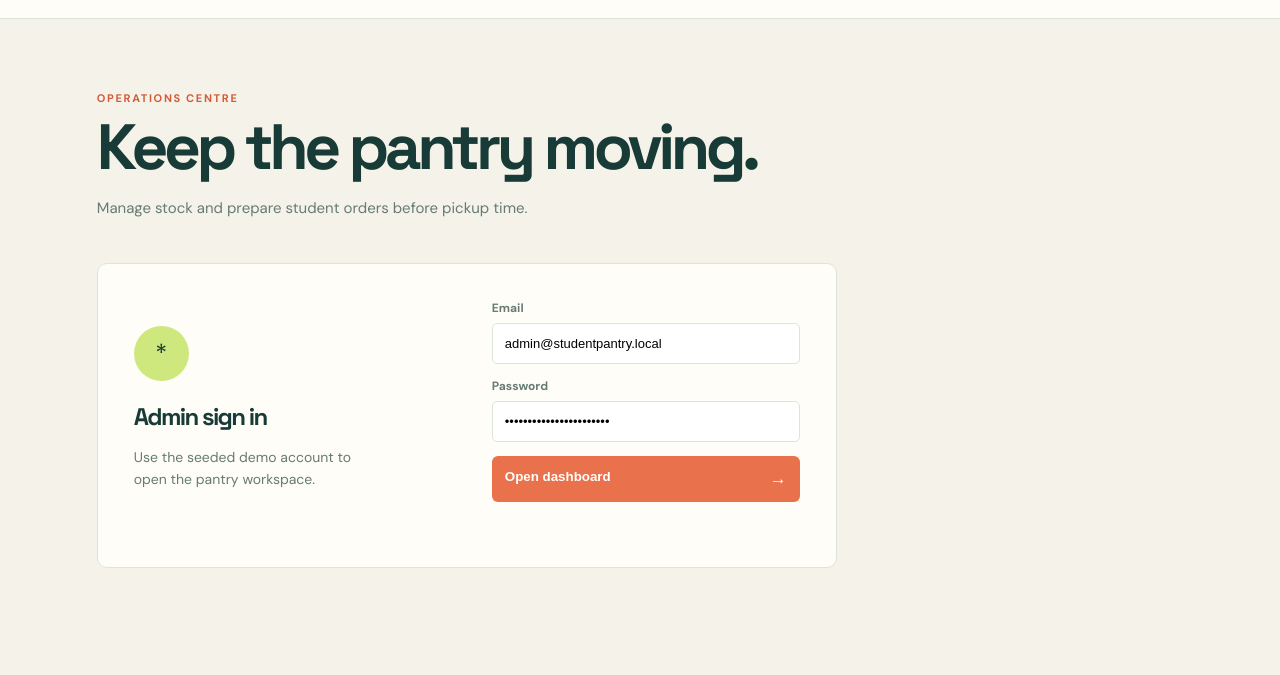
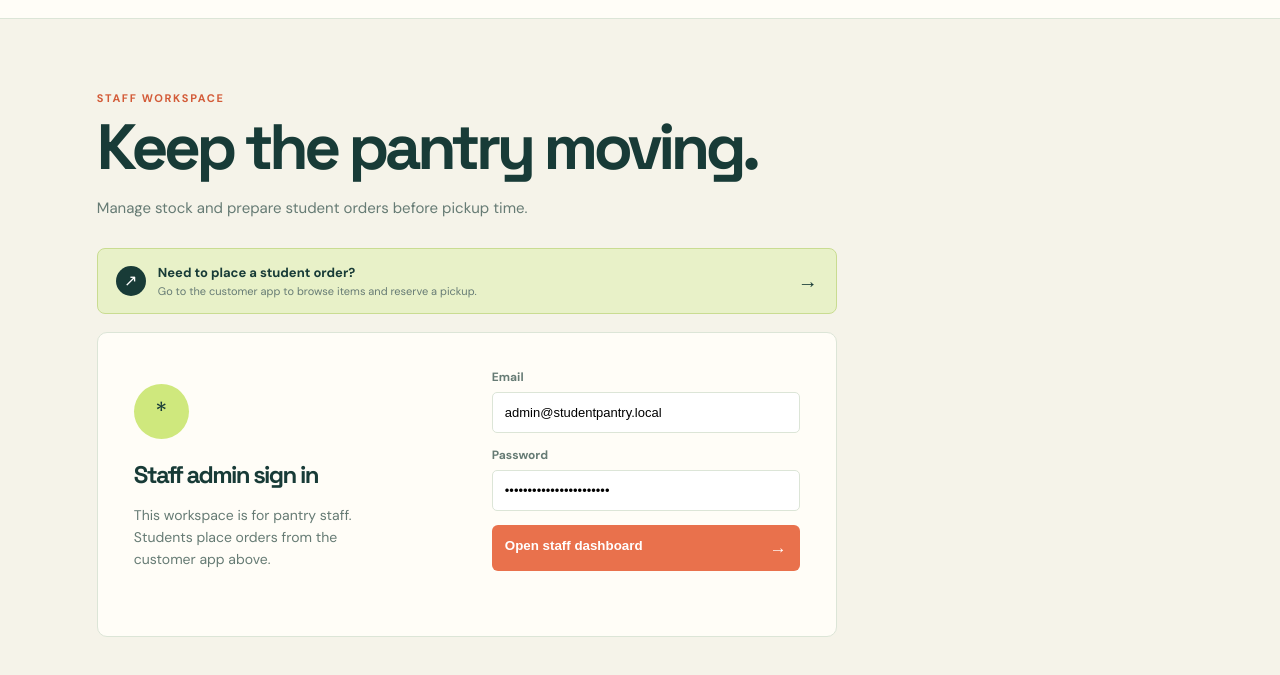
Before and after one commit to nmuthukumar07/student-pantry, a website: page admin.html in a window 1280 px wide. Shown: the part 59-734 px from the top of the page. Drawn offline with Linux system fonts and the light colour scheme.

Commit message:
Clarify staff and student workflows

```diff
--- a/admin.html
+++ b/admin.html
@@ -8,13 +8,17 @@
   <link rel="preconnect" href="https://fonts.gstatic.com" crossorigin />
   <link href="https://fonts.googleapis.com/css2?family=DM+Sans:wght@400;500;600;700&family=Space+Grotesk:wght@500;600;700&display=swap" rel="stylesheet" />
   <link rel="stylesheet" href="admin.css" />
+  <style>
+    .customer-banner{align-items:center;background:#e8f1c8;border:1px solid #c9dc91;border-radius:8px;color:#183b37;display:flex;gap:12px;margin-top:30px;max-width:740px;padding:15px 18px;text-decoration:none}.customer-banner-icon{align-items:center;background:#183b37;border-radius:50%;color:#fff;display:flex;height:30px;justify-content:center;width:30px}.customer-banner strong,.customer-banner small{display:block}.customer-banner strong{font-size:13px}.customer-banner small{color:#667b74;font-size:11px;margin-top:3px}.customer-banner-arrow{font-size:20px;margin-left:auto}.login-panel{margin-top:18px}
+  </style>
 </head>
 <body>
   <div class="admin-shell">
     <header class="admin-topbar"><a href="index.html" class="brand"><span class="brand-mark">SP</span><span>student pantry</span></a><span class="admin-label">Admin workspace</span><a href="index.html" class="back-link">&larr; Customer view</a></header>
     <main class="admin-main">
-      <section class="admin-heading"><div><p class="eyebrow">Operations centre</p><h1>Keep the pantry moving.</h1><p class="subhead">Manage stock and prepare student orders before pickup time.</p></div><button class="logout-button" id="logout" type="button" hidden>Log out</button></section>
-      <section class="login-panel" id="login-panel"><div class="login-copy"><span class="admin-icon">*</span><h2>Admin sign in</h2><p>Use the seeded demo account to open the pantry workspace.</p></div><form id="login-form"><label>Email<input name="email" type="email" value="admin@studentpantry.local" required /></label><label>Password<input name="password" type="password" value="StudentPantryAdmin2026!" required /></label><button class="primary-button" type="submit">Open dashboard <span>&rarr;</span></button><p class="form-message" id="login-message"></p></form></section>
+      <section class="admin-heading"><div><p class="eyebrow">Staff workspace</p><h1>Keep the pantry moving.</h1><p class="subhead">Manage stock and prepare student orders before pickup time.</p></div><button class="logout-button" id="logout" type="button" hidden>Log out</button></section>
+      <a class="customer-banner" href="index.html"><span class="customer-banner-icon">↗</span><span><strong>Need to place a student order?</strong><small>Go to the customer app to browse items and reserve a pickup.</small></span><span class="customer-banner-arrow">&rarr;</span></a>
+      <section class="login-panel" id="login-panel"><div class="login-copy"><span class="admin-icon">*</span><h2>Staff admin sign in</h2><p>This workspace is for pantry staff. Students place orders from the customer app above.</p></div><form id="login-form"><label>Email<input name="email" type="email" value="admin@studentpantry.local" required /></label><label>Password<input name="password" type="password" value="StudentPantryAdmin2026!" required /></label><button class="primary-button" type="submit">Open staff dashboard <span>&rarr;</span></button><p class="form-message" id="login-message"></p></form></section>
       <section class="dashboard" id="dashboard" hidden><div class="stats" id="stats"></div><div class="admin-grid"><section class="panel"><div class="panel-heading"><div><p class="eyebrow">Inventory</p><h2>Pantry stock</h2></div><button class="secondary-button" id="refresh-products" type="button">Refresh</button></div><div class="table-wrap"><table><thead><tr><th>Product</th><th>Category</th><th>Price</th><th>Stock</th></tr></thead><tbody id="product-table"></tbody></table></div></section><section class="panel"><div class="panel-heading"><div><p class="eyebrow">Pickup queue</p><h2>Recent orders</h2></div><button class="secondary-button" id="refresh-orders" type="button">Refresh</button></div><div class="orders-list" id="orders-list"></div></section></div></section>
     </main>
   </div>
```
